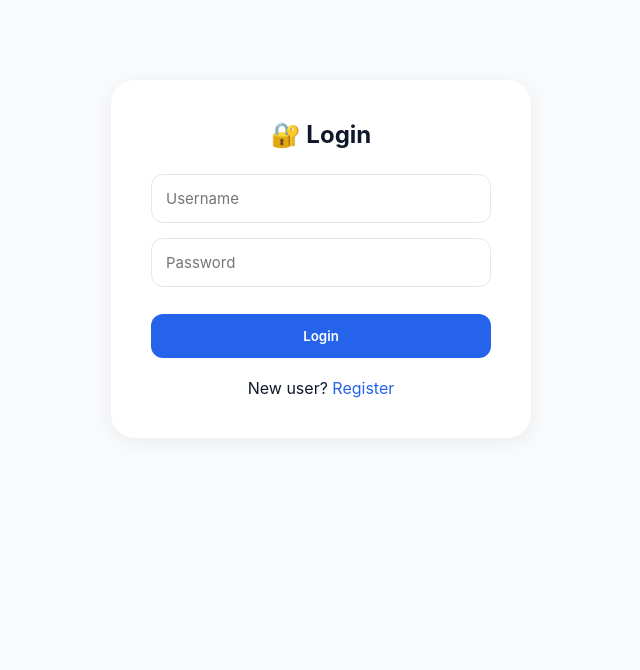
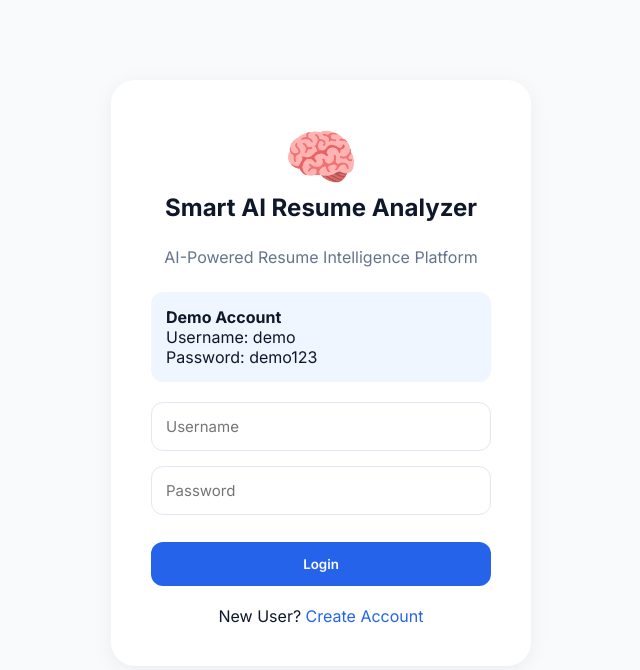
Before and after one commit to AmruthaPithani/smart-ai-resume-analyzer, a Python web app: template templates/login.html in a window 1280 px wide. Shown: the top 670 px of the page, without its empty margins (319-959 px from the left). Run offline with Jinja, Linux system fonts and the light colour scheme; the template is opened without the code that fills it, so the values that code supplies are empty.

Commit message:
Update login.html

```diff
--- a/templates/login.html
+++ b/templates/login.html
@@ -1,30 +1,119 @@
 <!DOCTYPE html>
-<html>
+<html lang="en">
+
 <head>
-  <title>Login</title>
-  <link rel="stylesheet" href="/static/style.css">
+
+<meta charset="UTF-8">
+
+<meta name="viewport"
+content="width=device-width, initial-scale=1.0">
+
+<title>Login | Smart AI Resume Analyzer</title>
+
+<link rel="preconnect"
+href="https://fonts.googleapis.com">
+
+<link rel="preconnect"
+href="https://fonts.gstatic.com"
+crossorigin>
+
+<link href="https://fonts.googleapis.com/css2?family=Inter:wght@300;400;500;600;700;800&display=swap"
+rel="stylesheet">
+
+<link rel="stylesheet"
+href="{{ url_for('static', filename='style.css') }}">
+
 </head>
+
 <body>
 
 <div class="app">
-  <h2>🔐 Login</h2>
+
+    <div style="text-align:center">
+
+        <div style="font-size:60px;">
+            🧠
+        </div>
+
+        <h2>
+            Smart AI Resume Analyzer
+        </h2>
+
+        <p style="
+        color:#64748b;
+        margin-bottom:25px;
+        ">
+        AI-Powered Resume Intelligence Platform
+        </p>
+
+    </div>
+
+    <div style="
+    background:#eff6ff;
+    padding:15px;
+    border-radius:12px;
+    margin-bottom:20px;
+    ">
+
+        <strong>Demo Account</strong>
+
+        <br>
+
+        Username: demo
+
+        <br>
+
+        Password: demo123
+
+    </div>
 
     {% if msg %}
-    <div class="success">{{ msg }}</div>
+    <div class="success">
+        {{ msg }}
+    </div>
     {% endif %}
 
     {% if error %}
-    <div class="error">{{ error }}</div>
+    <div class="error">
+        {{ error }}
+    </div>
     {% endif %}
 
     <form method="POST">
-    <input name="username" placeholder="Username" required>
-    <input name="password" type="password" placeholder="Password" required>
-    <button type="submit">Login</button>
+
+        <input
+        name="username"
+        placeholder="Username"
+        required>
+
+        <input
+        name="password"
+        type="password"
+        placeholder="Password"
+        required>
+
+        <button type="submit">
+
+            Login
+
+        </button>
+
     </form>
 
-  <p>New user? <a href="/register">Register</a></p>
+    <p>
+
+        New User?
+
+        <a href="/register">
+
+            Create Account
+
+        </a>
+
+    </p>
+
 </div>
 
 </body>
+
 </html>
```
Lines whose indentation alone changed are shown as unchanged.
